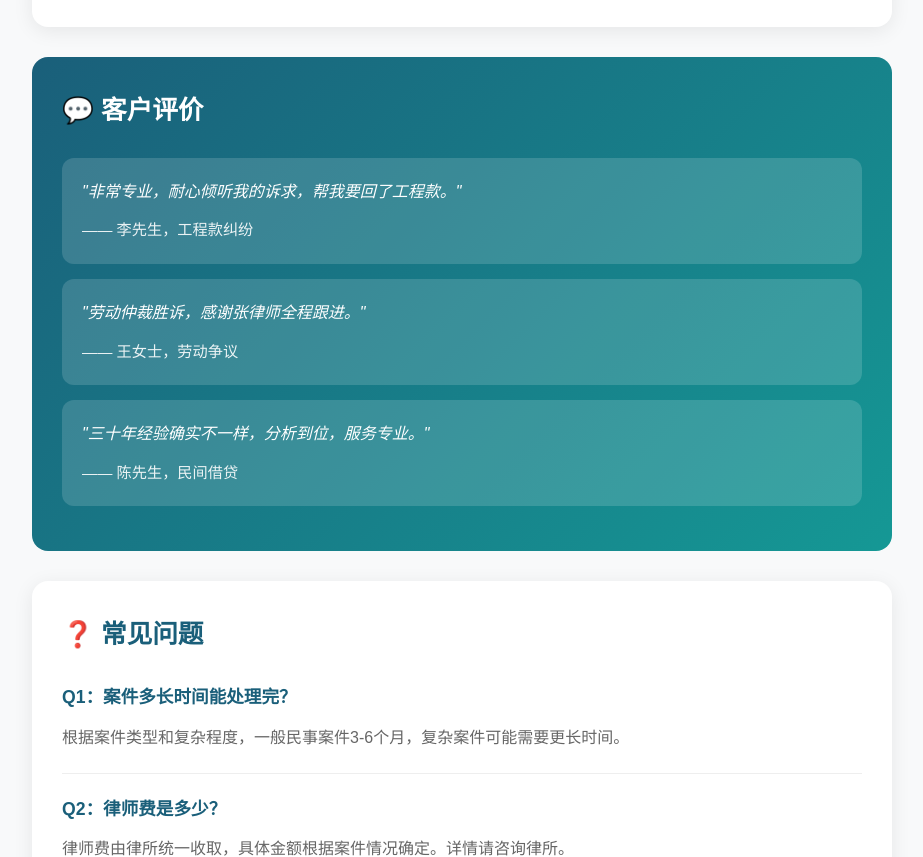
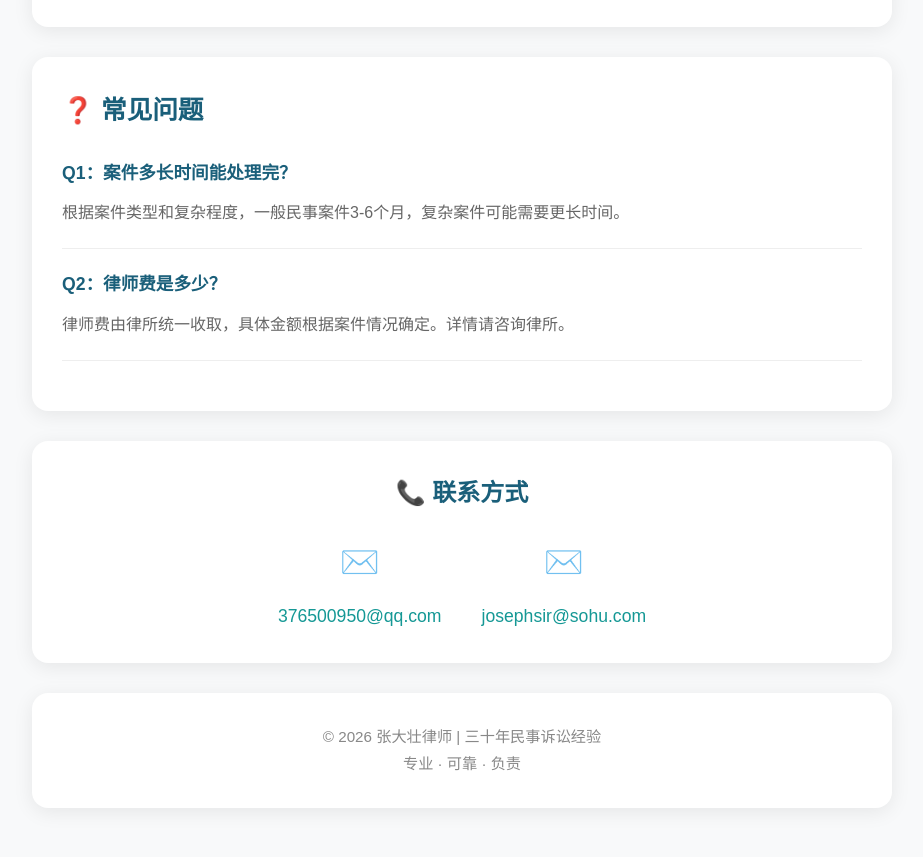
Before and after one commit to zhangjosephsir/zhangdazhuang, a plain HTML site: page index.html in a window 1280 px wide. Shown: the part 6387-7244 px from the top of the page, without its empty margins (178-1101 px from the left). After the commit the page ends 7215 px from the top, so only its background shows below. Drawn offline with Linux system fonts and the light colour scheme.

Commit message:
删除客户评价部分

```diff
--- a/index.html
+++ b/index.html
@@ -904,23 +904,6 @@
             </div>
         </div>
 
-        <!-- Testimonials -->
-        <div class="testimonials">
-            <h2>💬 客户评价</h2>
-            <div class="testimonial-item">
-                <div class="testimonial-text">"非常专业，耐心倾听我的诉求，帮我要回了工程款。"</div>
-                <div class="testimonial-author">—— 李先生，工程款纠纷</div>
-            </div>
-            <div class="testimonial-item">
-                <div class="testimonial-text">"劳动仲裁胜诉，感谢张律师全程跟进。"</div>
-                <div class="testimonial-author">—— 王女士，劳动争议</div>
-            </div>
-            <div class="testimonial-item">
-                <div class="testimonial-text">"三十年经验确实不一样，分析到位，服务专业。"</div>
-                <div class="testimonial-author">—— 陈先生，民间借贷</div>
-            </div>
-        </div>
-
         <!-- FAQ -->
         <div class="faq">
             <h2>❓ 常见问题</h2>
```
